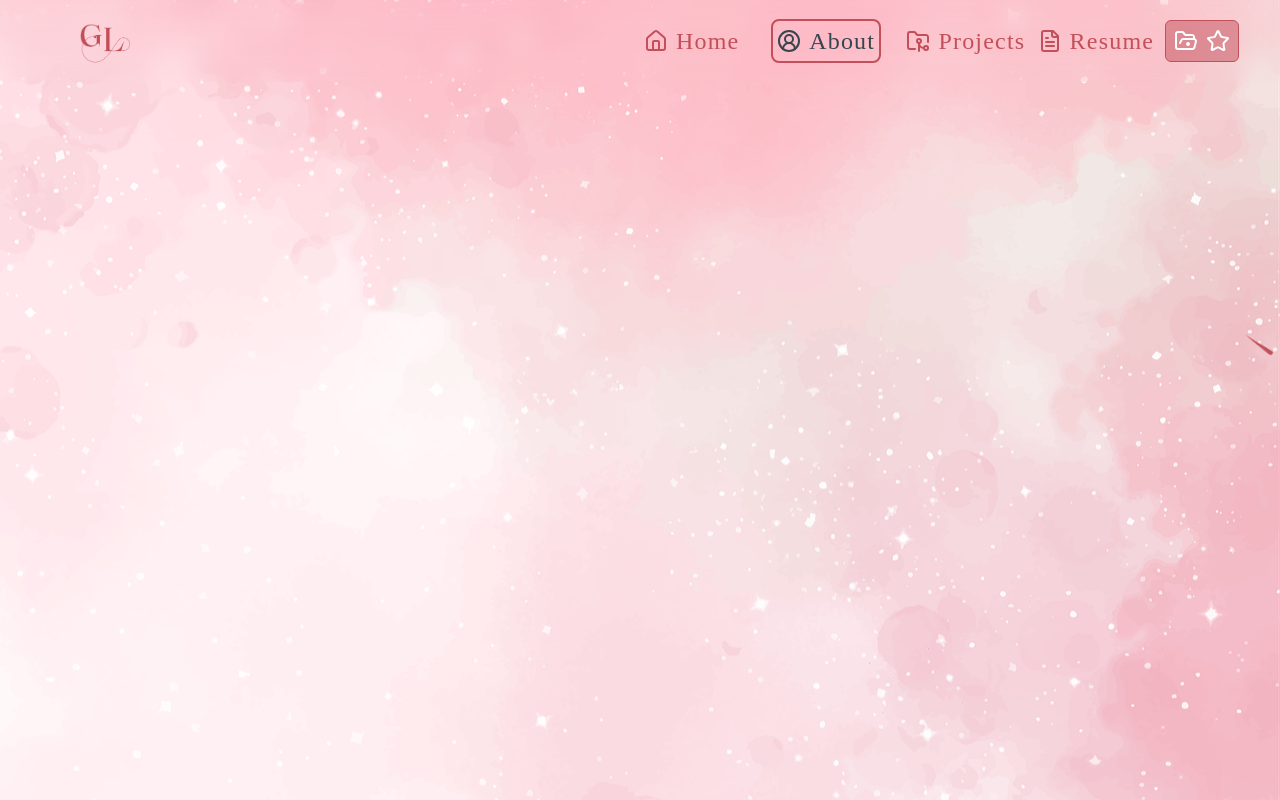
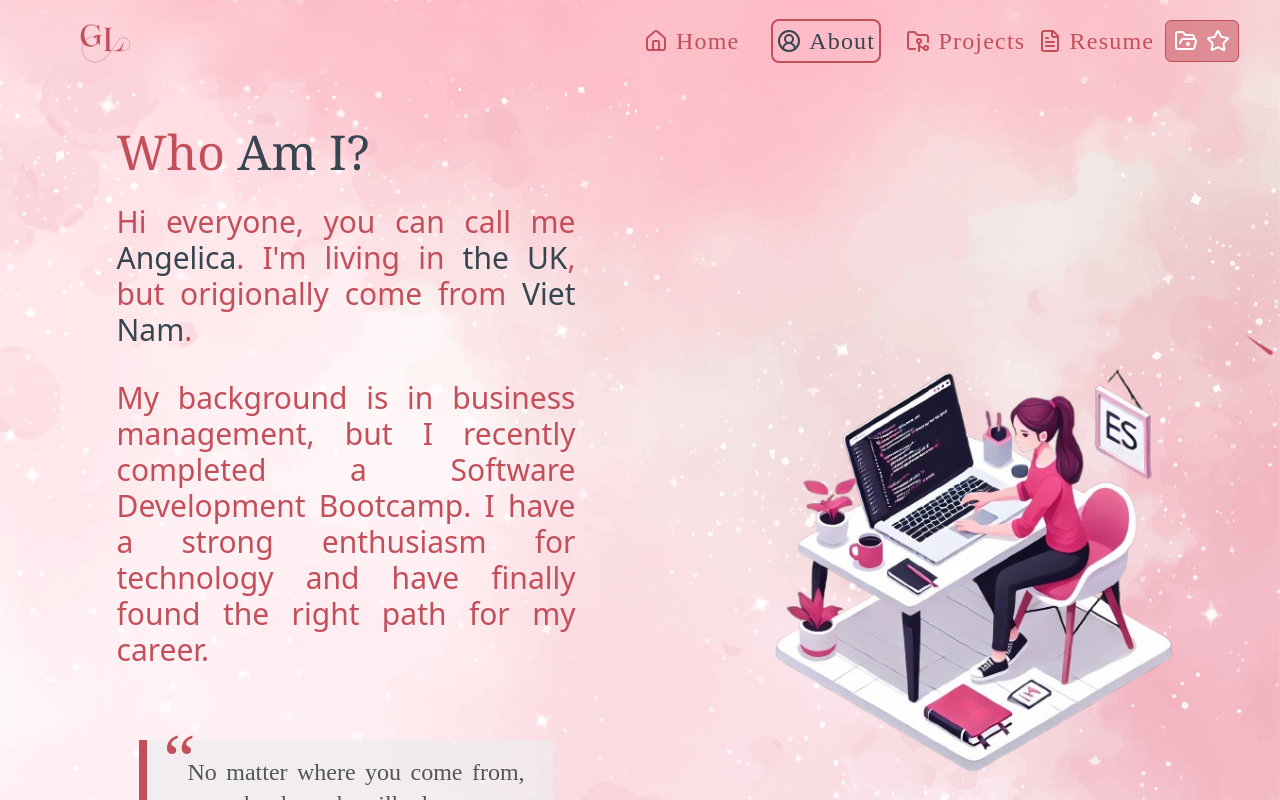
Before and after one commit to Angelica2310/personal-porfolio, a Next.js app: page /about in a window 1280 px wide. Shown: the top 800 px of the page. Built offline with nearby package versions, Linux system fonts and the light colour scheme; a web font is replaced by a local one; what tailwind-typewriter would draw is missing.

Commit message:
updated layout2

```diff
--- a/src/app/layout.js
+++ b/src/app/layout.js
@@ -19,7 +19,7 @@ export default function RootLayout({ children }) {
         className={`${charm.variable} relative z-10 flex flex-col min-h-screen`}
       >
         <NavBar />
-        <main className="flex-grow">{children}</main>
+        <main className="flex-grow z-10 relative">{children}</main>
         <Footer />
         <BackgroundBox />
       </body>
--- a/src/components/BackgroundBox.jsx
+++ b/src/components/BackgroundBox.jsx
@@ -11,7 +11,7 @@ export default function BackgroundBox() {
         left: 0,
         width: "100vw",
         height: "100vh",
-        zIndex: 0, // not -1
+        zIndex: 0,
         backgroundImage: "url('/background.png')",
         backgroundSize: "cover",
         backgroundRepeat: "no-repeat",
```
